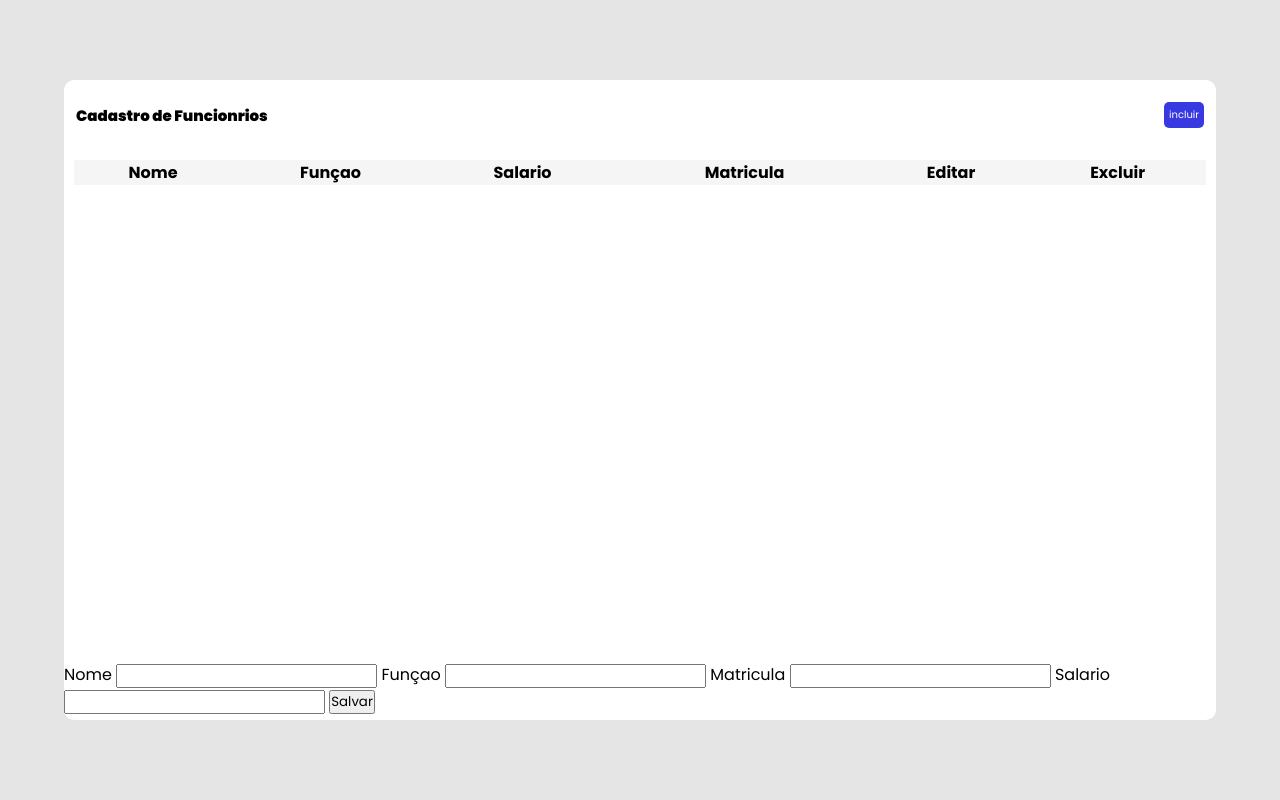
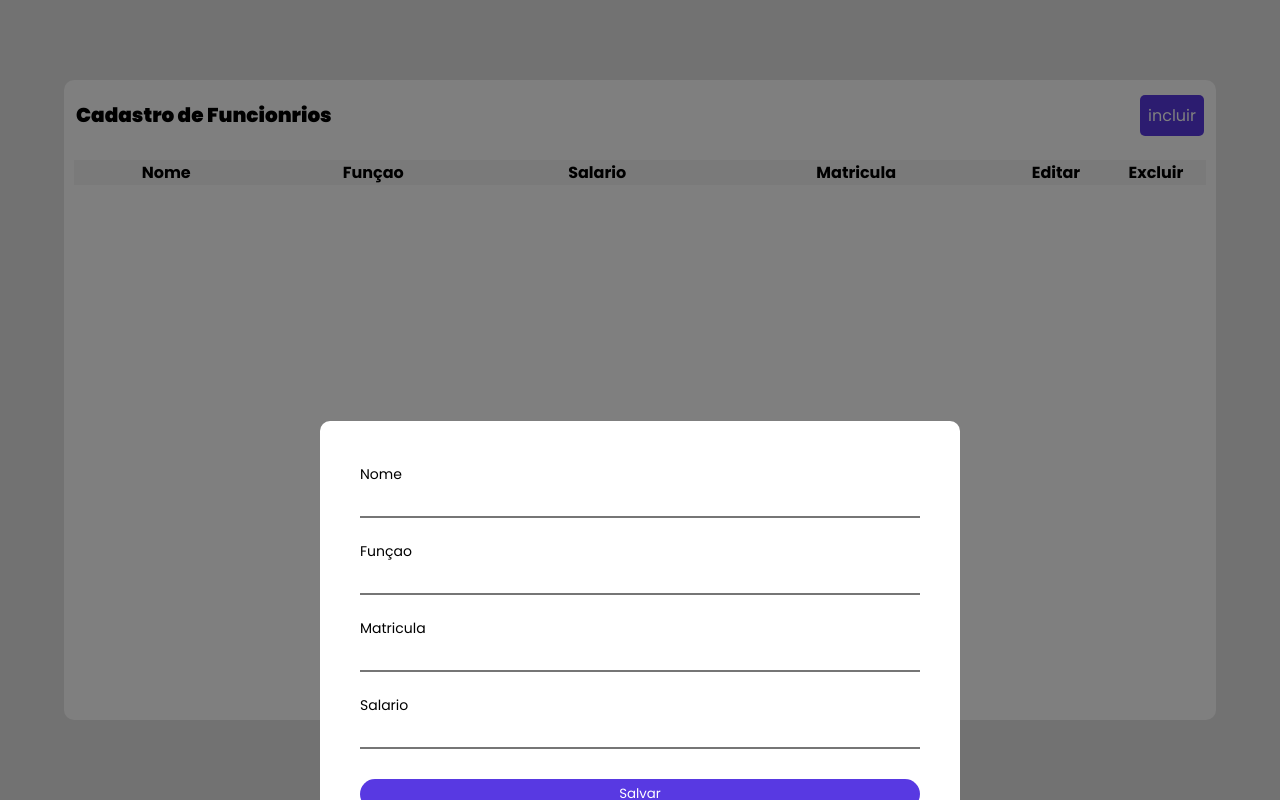
Before and after one commit to Khalielly/Tec_Desenvolvimento_Web, a plain HTML site: page PROJETO PRÁTICO/FRAMEWORK_ANGULAR/index.html in a window 1280 px wide. Both pictures are taken after a click on the button "incluir". Drawn offline with Linux system fonts and the light colour scheme.

Commit message:
Update style.css

```diff
--- a/PROJETO PRÁTICO/FRAMEWORK_ANGULAR/assets/css/style.css
+++ b/PROJETO PRÁTICO/FRAMEWORK_ANGULAR/assets/css/style.css
@@ -6,8 +6,9 @@ body {
     display: flex;
     align-items: center;
     justify-content: center;
-    background-color: rgba(0, 0, 0,0.1);
+    background-color: rgba(0, 0, 0, 0.1);
 }
+
 button {
     cursor: pointer;
 }
@@ -32,14 +33,16 @@ button {
     font-size: 20px;
     word-break: break-all;
 }
-#new{
+
+#new {
     font-size: 16px;
     padding: 8px;
     border-radius: 5px;
     border: none;
     color: white;
-    background-color: rgb(57,57,226);
+    background-color: rgb(88, 57, 226);
 }
+
 .divTabela {
     padding: 10px;
     width: auto;
@@ -58,53 +61,157 @@ button {
     background-color: darkgray;
 }
 
-table{
+table {
     width: 100%;
     border-spacing: 10px;
     word-break: break-all;
     border-collapse: collapse;
 }
 
-thead{
+thead {
     background-color: whitesmoke;
 }
-tr{
+
+tr {
     border-bottom: 1px solid rgb(238, 235, 235) important;
 }
- tbody tr td{
+
+tbody tr td {
     vertical-align: text-top;
     padding: 6px;
     max-width: 50px;
 }
 
- tbody tr{
+tbody tr {
     margin-bottom: 50px;
 }
 
- thead tr th.acao{
-    width: 100px!important;
+thead tr th.acao {
+    width: 100px !important;
     text-align: center;
 }
 
- tbody tr td.acao{
+tbody tr td.acao {
     text-align: center;
 }
 
- @media (max-width: 700px){
-    body{
+@media (max-width: 700px) {
+    body {
         font-size: 10px;
     }
- }
 
- .header span{
+
+    .header span {
         font-size: 15px;
     }
 
- #new{
+    #new {
         padding: 5px;
         font-size: 10px;
     }
 
- thead tr th.acao{
-    width: auto!important;
+    thead tr th.acao {
+        width: auto !important;
     }
+
+    td button i {
+        font-size: 20px !important;
+    }
+
+    td button i:first-child {
+        margin-right: 0;
+    }
+
+    .modal {
+        width: 90% !important;
+    }
+
+    .modal label {
+        font-size: 12px !important;
+    }
+}
+
+.modal-container {
+    width: 100vw;
+    height: 100vw;
+    position: fixed;
+    top: 0;
+    left: 0;
+    background-color: rgba(0, 0, 0, 0.5);
+    display: none;
+    z-index: 999;
+    align-items: center;
+    justify-content: center;
+}
+
+.modal {
+    display: flex;
+    flex-direction: column;
+    align-items: center;
+    padding: 40px;
+    background-color: rgb(255, 255, 255);
+    border-radius: 10px;
+    width: 50%;
+}
+
+.modal label {
+    font-size: 14px;
+    width: 100%;
+}
+
+.modal input {
+    width: 100%;
+    outline: none;
+    padding: 5px 10px;
+    margin-bottom: 20px;
+    border-top: none;
+    border-left: none;
+    border-right: none;
+
+}
+
+.modal button {
+    width: 100%;
+    margin: 10px auto;
+    outline: none;
+    border-radius: 20px;
+    padding: 5px 10px;
+    width: 100%;
+    border: none;
+    background-color: rgb(88, 57, 226);
+    color: rgb(255, 255, 255);
+}
+
+.active {
+    display: flex;
+}
+
+.active .mfontodal {
+    animation: modal .4s;
+}
+
+@keyframes modal {
+    from {
+        opacity: 0;
+        transform: translate3d(0, -60px, 0);
+    }
+
+    to {
+        opacity: 1;
+        transform: translate3d(0, 0, 0);
+    }
+}
+
+td button {
+    border: none;
+    outline: none;
+    background: transparent;
+}
+
+td button i {
+    font-size: 25px;
+}
+
+td button i:first-child {
+    margin-right: 10px;
+}
```
Lines whose indentation alone changed are shown as unchanged.
